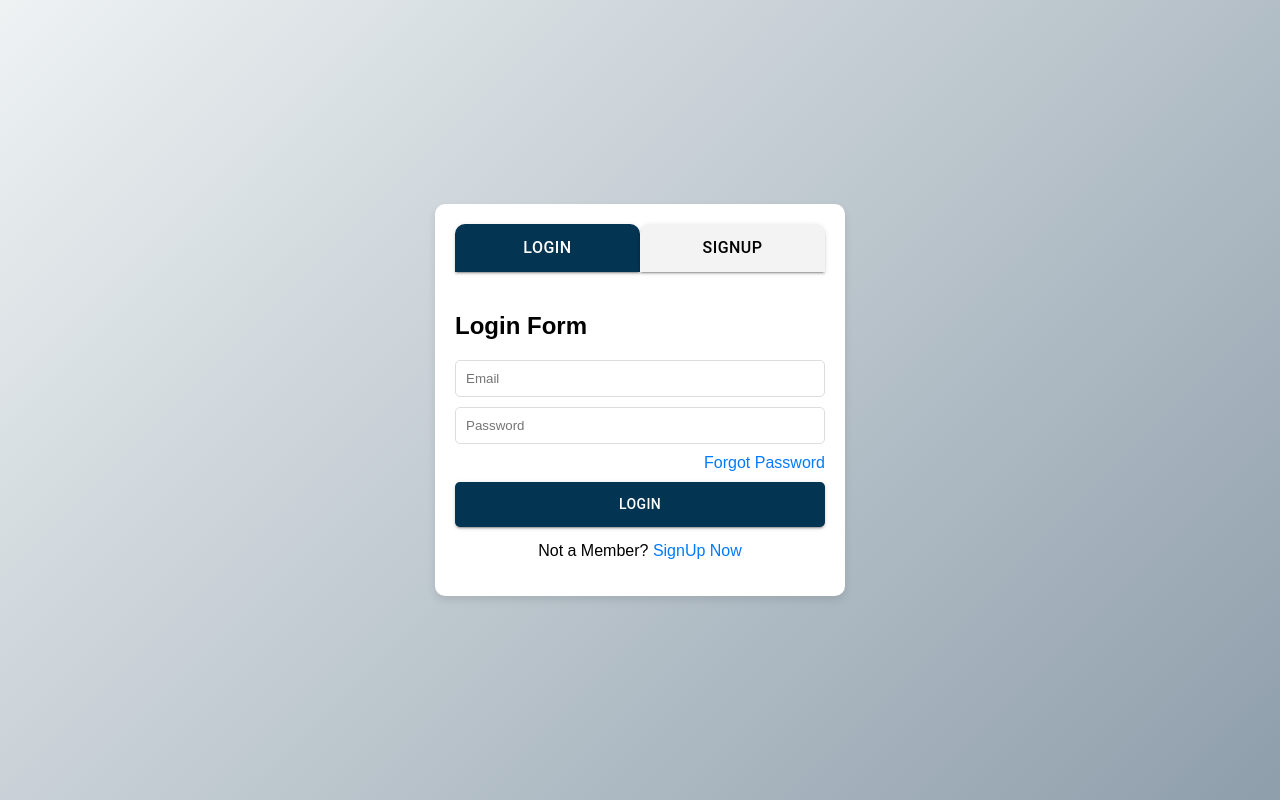
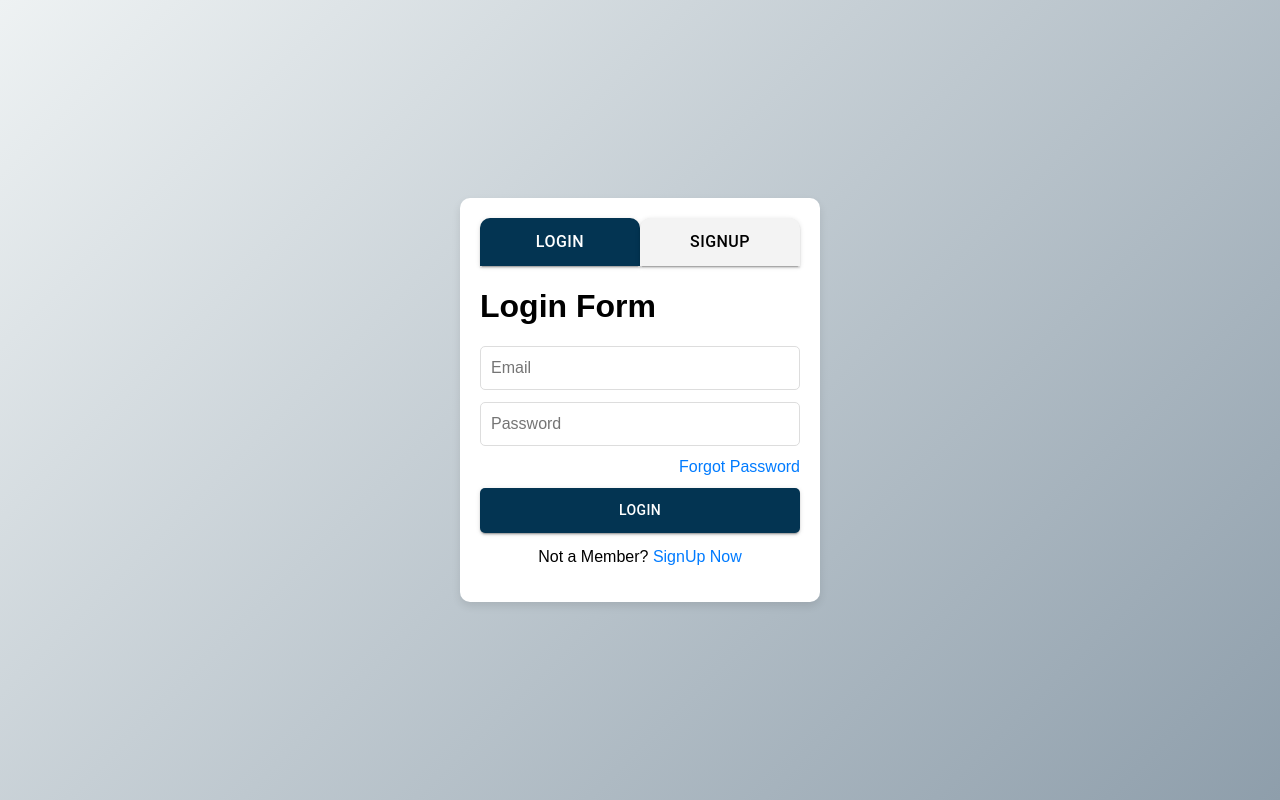
Before and after one commit to ayush9540/admin-dashboard, a React (Vite) app: page / in a window 1280 px wide. Built offline with nearby package versions, Linux system fonts and the light colour scheme.

Commit message:
Login Page UI Updated

```diff
--- a/src/components/login_form/LoginForm.jsx
+++ b/src/components/login_form/LoginForm.jsx
@@ -49,7 +49,7 @@ const LoginForm = ({ onLogin }) => {
             {isLogin ? (
               <>
                 <div className="form">
-                  <h2>Login Form</h2>
+                  <h1>Login Form</h1>
                   <input
                     type="email"
                     placeholder="Email"
--- a/src/components/login_form/loginForm.css
+++ b/src/components/login_form/loginForm.css
@@ -19,13 +19,12 @@
   padding: 20px;
   border-radius: 10px;
   box-shadow: 0 4px 8px rgba(0, 0, 0, 0.1);
-  width: 370px;
+  width: 320px;
 }
 
 .loginForm-container .form-toggle {
   display: flex;
   justify-content: space-between;
-  margin-bottom: 20px;
 }
 
 .loginForm-container .form-toggle button {
@@ -54,10 +53,11 @@
 }
 
 .loginForm-container .form input {
-  padding: 10px;
-  margin-bottom: 10px;
+  padding: 12px 10px;
+  margin-bottom: 12px;
   border: 1px solid #ddd;
   border-radius: 5px;
+  font-size: 16px;
 }
 
 .loginForm-container .form button {
@@ -72,7 +72,7 @@
 .loginForm-container .form a {
   color: #007bff;
   text-decoration: none;
-  margin-bottom: 10px;
+  margin-bottom: 12px;
   text-align: right;
 }
 
```
